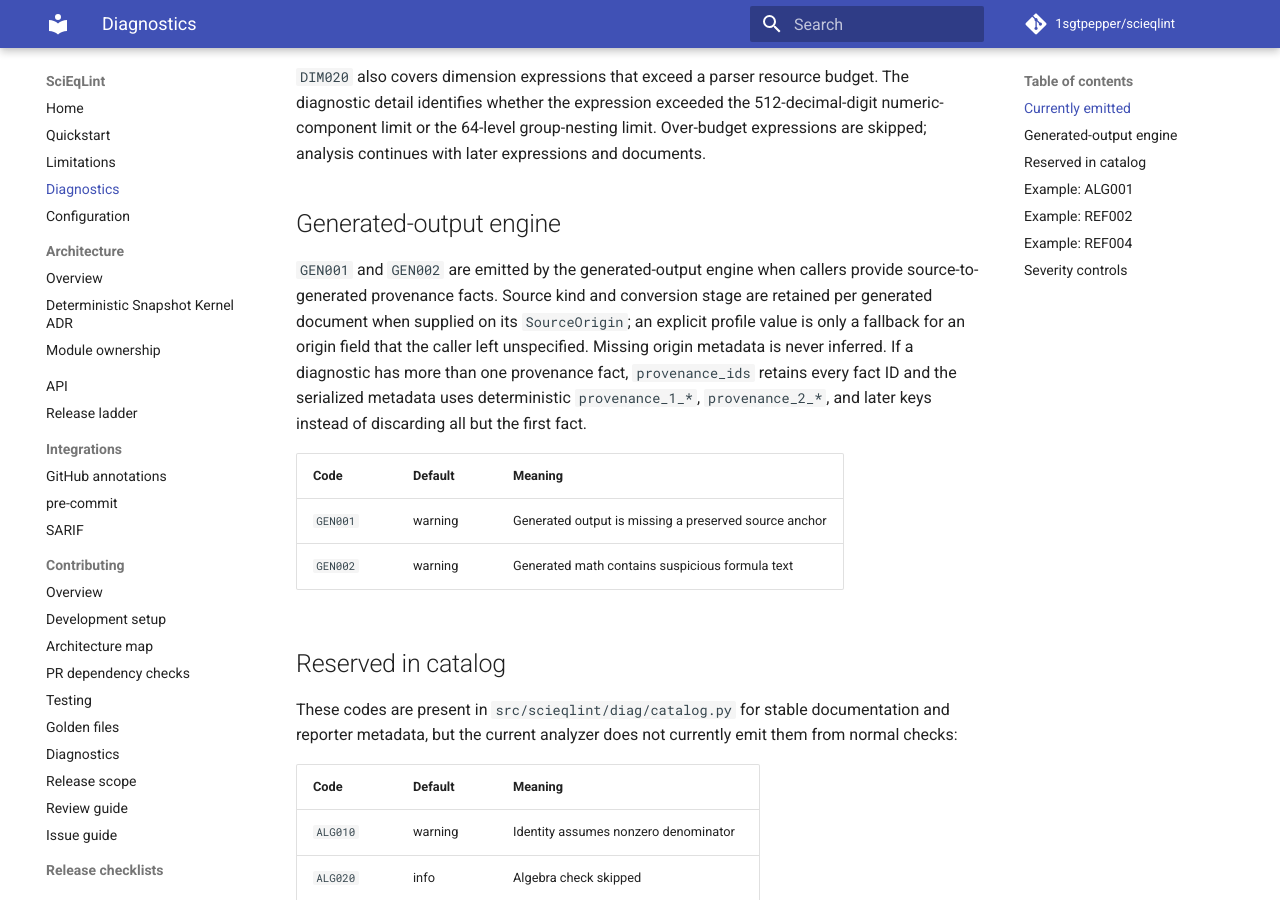
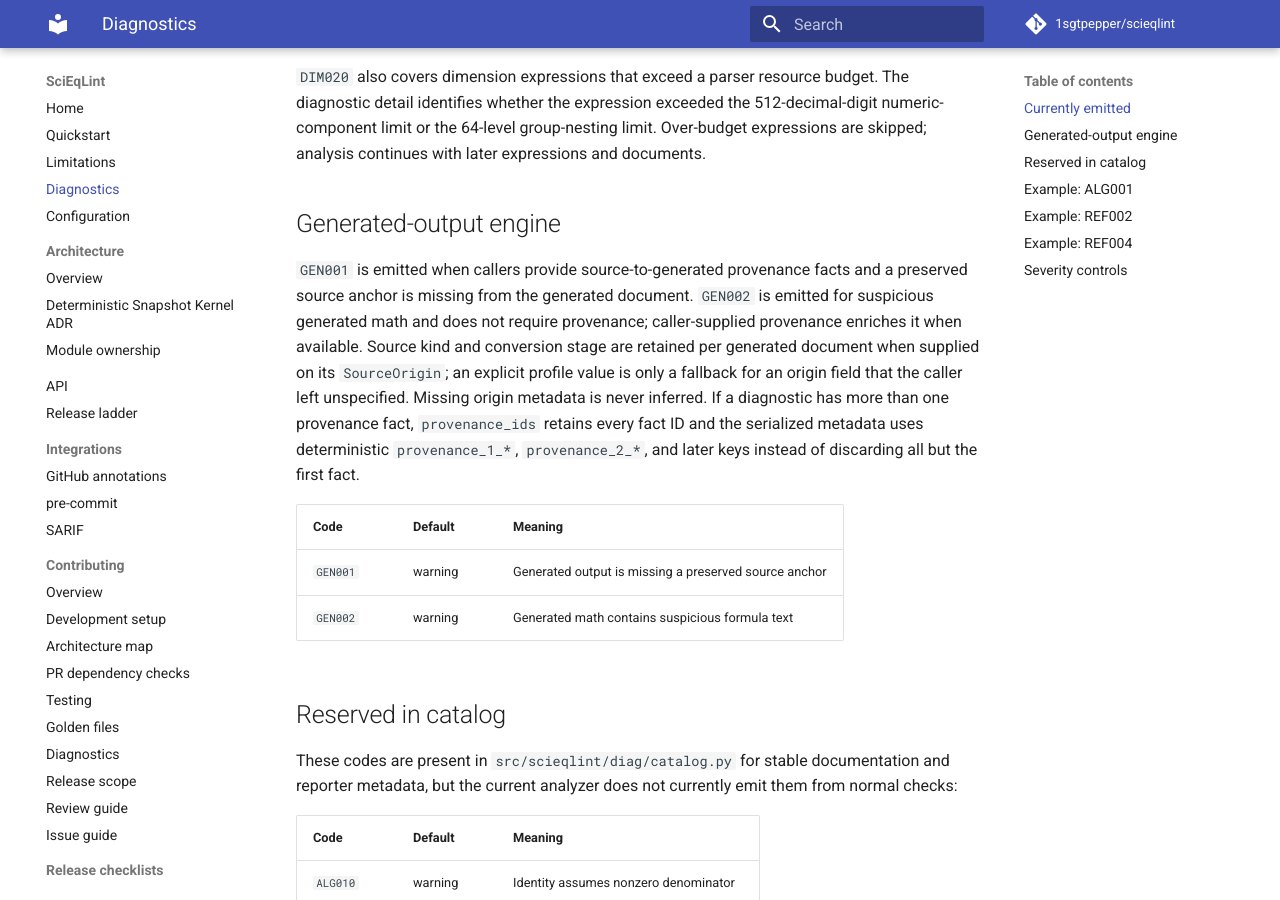
Before and after one commit to 1sgtpepper/scieqlint, an MkDocs documentation site: the page built from docs/diagnostics.md, in a window 1280 px wide and 900 px high, scrolled down 1609 px. Built offline with MkDocs 1.6.1 and Material for MkDocs 9.7.7, drawn with Linux system fonts in a browser that asks for light colours; comment, search, counter and statistics services are not loaded.

```diff
--- a/docs/diagnostics.md
+++ b/docs/diagnostics.md
@@ -43,14 +43,17 @@
 
 ## Generated-output engine
 
-`GEN001` and `GEN002` are emitted by the generated-output engine when callers
-provide source-to-generated provenance facts. Source kind and conversion stage
-are retained per generated document when supplied on its `SourceOrigin`; an
-explicit profile value is only a fallback for an origin field that the caller
-left unspecified. Missing origin metadata is never inferred. If a diagnostic
-has more than one provenance fact, `provenance_ids` retains every fact ID and
-the serialized metadata uses deterministic `provenance_1_*`,
-`provenance_2_*`, and later keys instead of discarding all but the first fact.
+`GEN001` is emitted when callers provide source-to-generated provenance facts
+and a preserved source anchor is missing from the generated document. `GEN002`
+is emitted for suspicious generated math and does not require provenance;
+caller-supplied provenance enriches it when available. Source kind and
+conversion stage are retained per generated document when supplied on its
+`SourceOrigin`; an explicit profile value is only a fallback for an origin
+field that the caller left unspecified. Missing origin metadata is never
+inferred. If a diagnostic has more than one provenance fact, `provenance_ids`
+retains every fact ID and the serialized metadata uses deterministic
+`provenance_1_*`, `provenance_2_*`, and later keys instead of discarding all but
+the first fact.
 
 | Code | Default | Meaning |
 |---|---|---|
```
Also changed, not shown: 5 other files.
